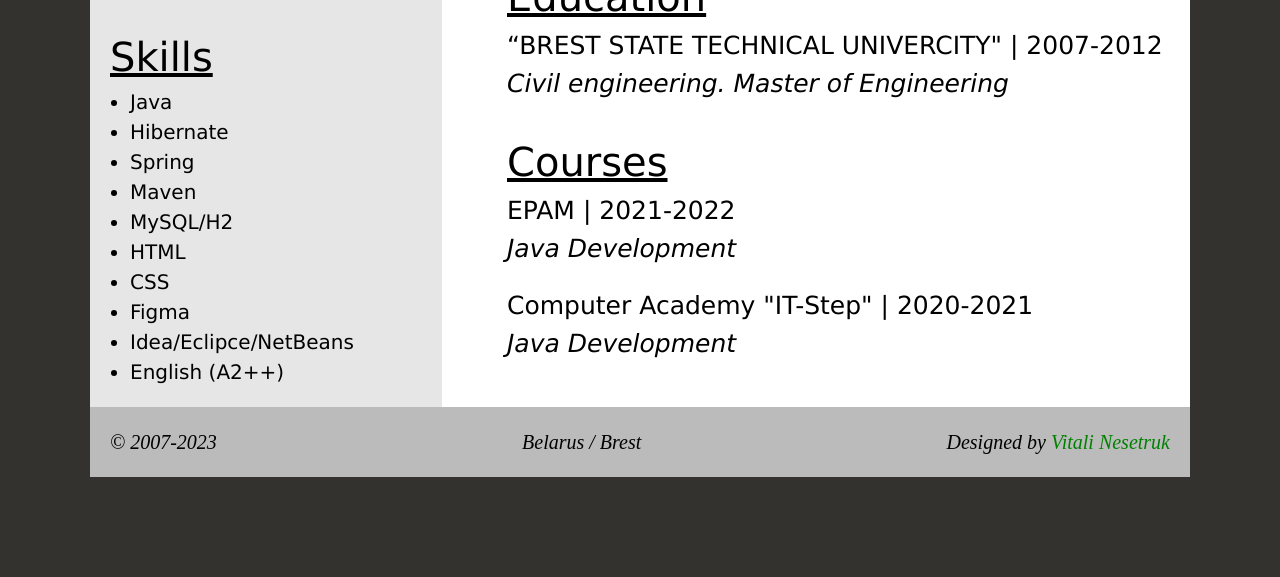
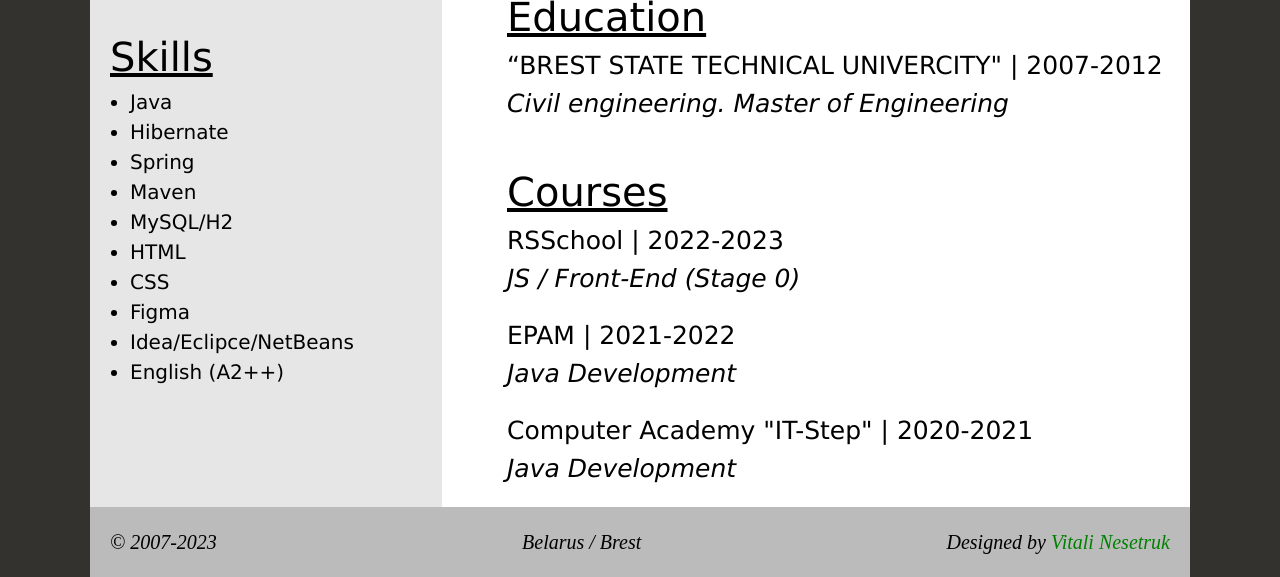
Before and after one commit to VitaliNesteruk/Resume, a plain HTML site: page index.html in a window 1280 px wide. Shown: the part 875-1452 px from the top of the page. Before the commit the page ends 1352 px from the top, so only its background shows below. Drawn offline with Linux system fonts and the light colour scheme.

Commit message:
Add RSSchool education

```diff
--- a/css/main.css
+++ b/css/main.css
@@ -23,7 +23,6 @@ header .header-wrapper .photo {
     justify-content: space-between;
     align-items:stretch;
     flex-wrap: wrap;
-
 }
 
 header .photo .photo-item1 {
@@ -149,6 +148,11 @@ main .expierence .profession{
     font-family: Verdana, Geneva, Tahoma, sans-serif;
     font-size: 25px;
     font-style: oblique;
+    padding-bottom: 20px;
+}
+
+main .expierence .courses .title{
+    padding-top: 20px;
 }
 
 footer .footer-content {
@@ -160,3 +164,7 @@ footer .footer-content {
     font-style: oblique;
     padding: 20px;
 }
+
+footer .footer-content .name span{
+    color: green;
+}
--- a/index.html
+++ b/index.html
@@ -44,17 +44,17 @@
                 <div class="contacts-item Telephone">
                     <img src="https://media-public.canva.com/fCpq4/MAEFswfCpq4/1/t.png" draggable="false"
                         alt="Telephone">
-                    <a href="tel:+375336431745">+375 (33)6431745</a>
+                    <a href="tel:+375336431745">+375(33)6431745</a>
                 </div>
                 <div class="contacts-item Telegram">
                     <img src="https://media-public.canva.com/Pokwo/MADnBlPokwo/4/t.png" draggable="false"
                         alt="Telegram">
-                    <p>+375 (33)6431745</p>
+                    <p>+375(33)6431745</p>
                 </div>
                 <div class="contacts-item WhatsApp">
                     <img src="https://media-public.canva.com/-1QMs/MAFRfn-1QMs/1/t.png" draggable="false"
                         alt="WhatsApp">
-                    <p>+375 (33)6431745</p>
+                    <p>+375(33)6431745</p>
                 </div>
                 <div class="contacts-item Mail">
                     <img src="https://media-public.canva.com/uMVaQ/MAD9FcuMVaQ/2/t.png" draggable="false" alt="Mail">
@@ -109,10 +109,12 @@
                     <p class="profession">Civil engineering. Master of Engineering</p>
                 </div>
                 <div class="courses">
-                    <p class="title" style="padding-top: 30px;">Courses</p>
+                    <p class="title">Courses</p>
+					<p class="work-place">RSSchool | 2022-2023</p>
+                    <p class="profession">JS / Front-End (Stage 0)</p>
                     <p class="work-place">EPAM | 2021-2022</p>
                     <p class="profession">Java Development</p>
-                    <p class="work-place" style="padding-top: 20px;">Computer Academy "IT-Step" | 2020-2021</p>
+                    <p class="work-place">Computer Academy "IT-Step" | 2020-2021</p>
                     <p class="profession">Java Development</p>
                 </div>
 
@@ -124,10 +126,10 @@
         <div class="container">
             <div class="footer-content">
                 <div class="year">
-                    <div> &copy 2007-2023</div>
+                    <div>&copy; 2007-2023</div>
                 </div>
                 <p class="location">Belarus / Brest</p>
-                <p class="name">Designed by <span style="color: green;">Vitali Nesetruk </span></p>
+                <p class="name">Designed by <span>Vitali Nesetruk </span></p>
             </div>
         </div>
     </footer>
```
